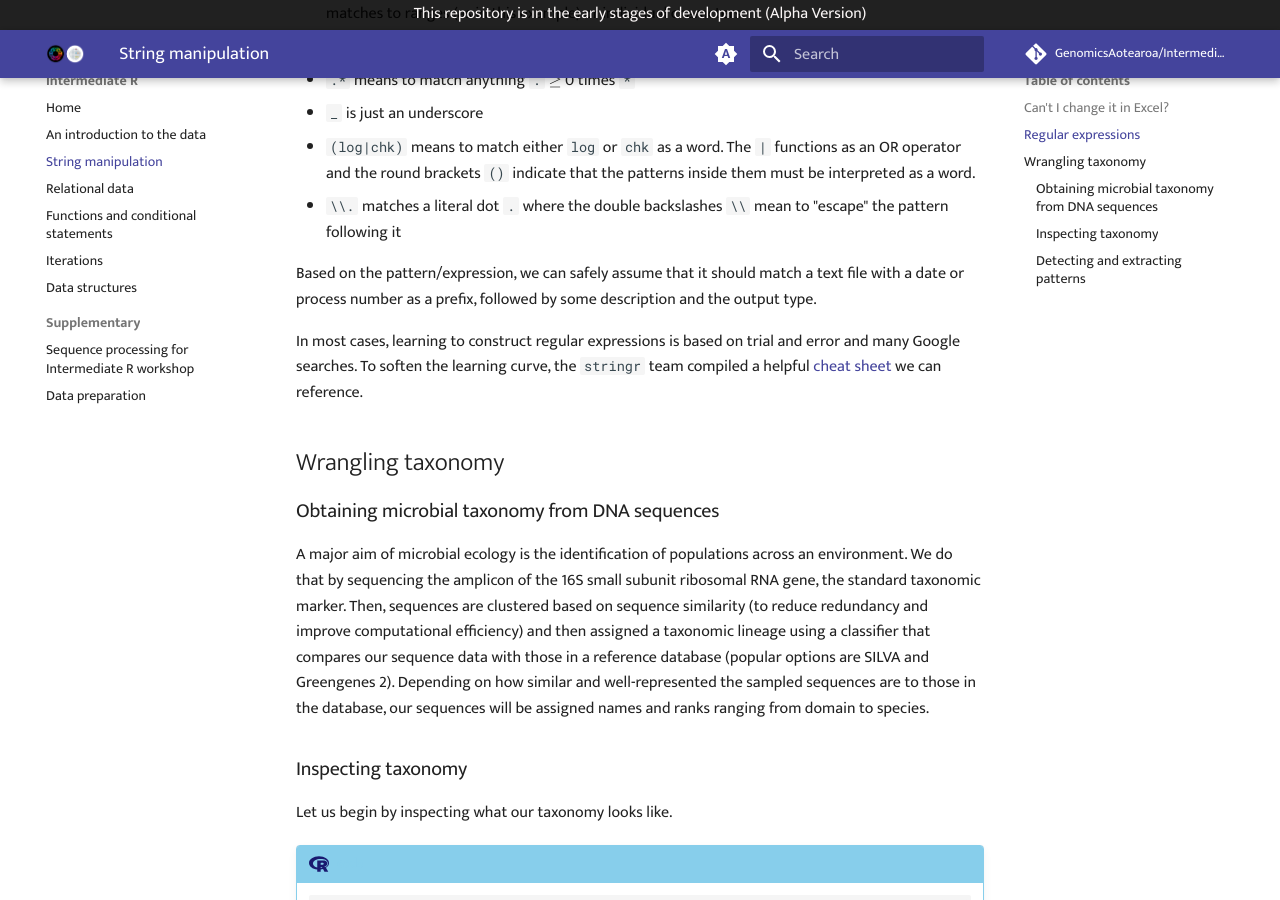
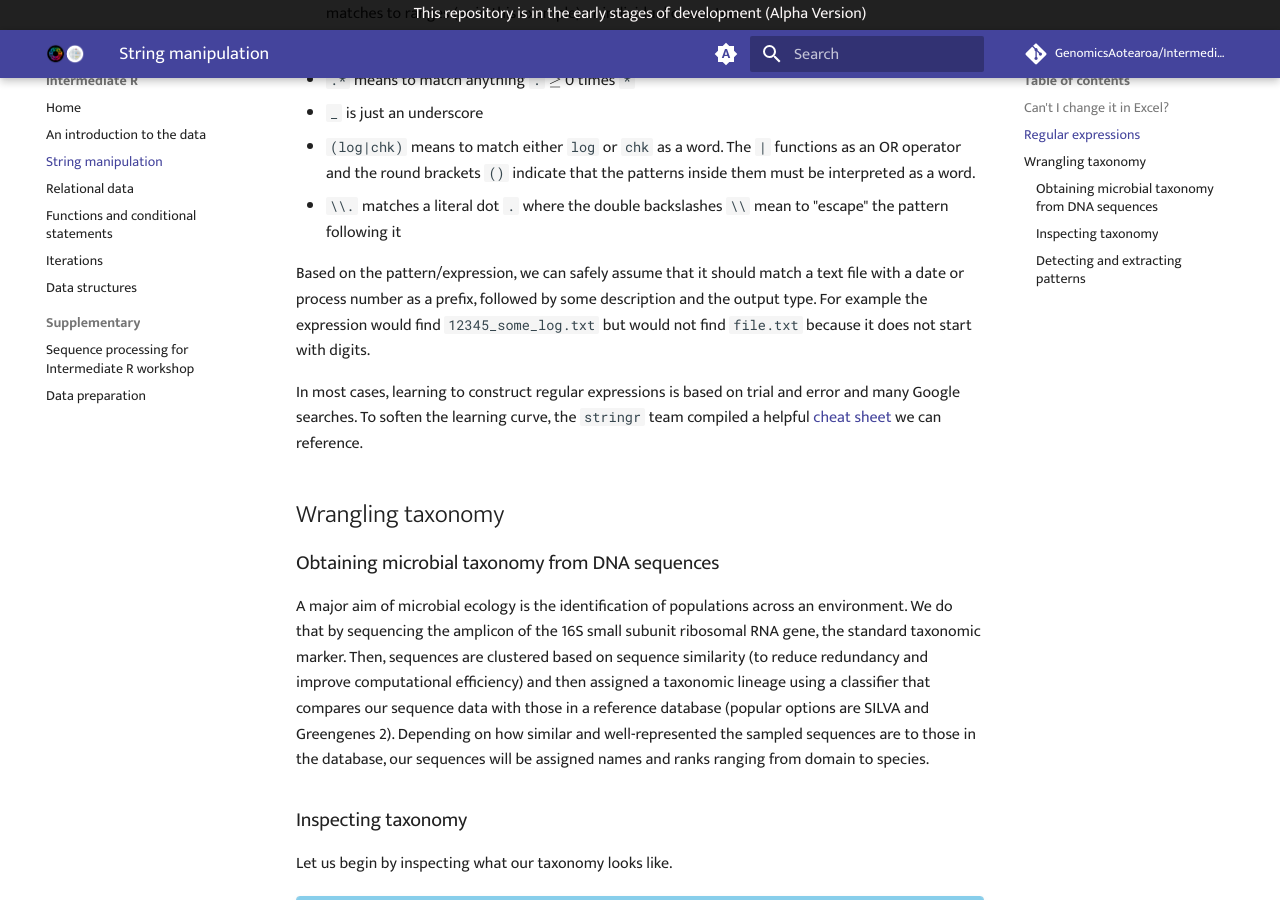
Before and after one commit to GenomicsAotearoa/Intermediate-R, an MkDocs documentation site: the page built from docs/1.string_manipulation.md, in a window 1280 px wide and 900 px high, scrolled down 1342 px. Built offline with MkDocs 1.6.1 and Material for MkDocs 9.7.7, drawn with Linux system fonts in a browser that asks for light colours; comment, search, counter and statistics services are not loaded.

Commit message:
Update 1.string_manipulation.md
expression example

```diff
--- a/docs/1.string_manipulation.md
+++ b/docs/1.string_manipulation.md
@@ -39,7 +39,7 @@ The pattern is read from left to right. Let's break it down:
 - `(log|chk)` means to match either `log` or `chk` as a word. The `|` functions as an OR operator and the round brackets `()` indicate that the patterns inside them must be interpreted as a word.
 - `\\.` matches a literal dot `.` where the double backslashes `\\` mean to "escape" the pattern following it
 
-Based on the pattern/expression, we can safely assume that it should match a text file with a date or process number as a prefix, followed by some description and the output type.
+Based on the pattern/expression, we can safely assume that it should match a text file with a date or process number as a prefix, followed by some description and the output type. For example the expression would find `12345_some_log.txt` but would not find `file.txt` because it does not start with digits.
 
 In most cases, learning to construct regular expressions is based on trial and error and many Google searches. To soften the learning curve, the `stringr` team compiled a helpful [cheat sheet](https://rstudio.github.io/cheatsheets/strings.pdf) we can reference.
 
```
